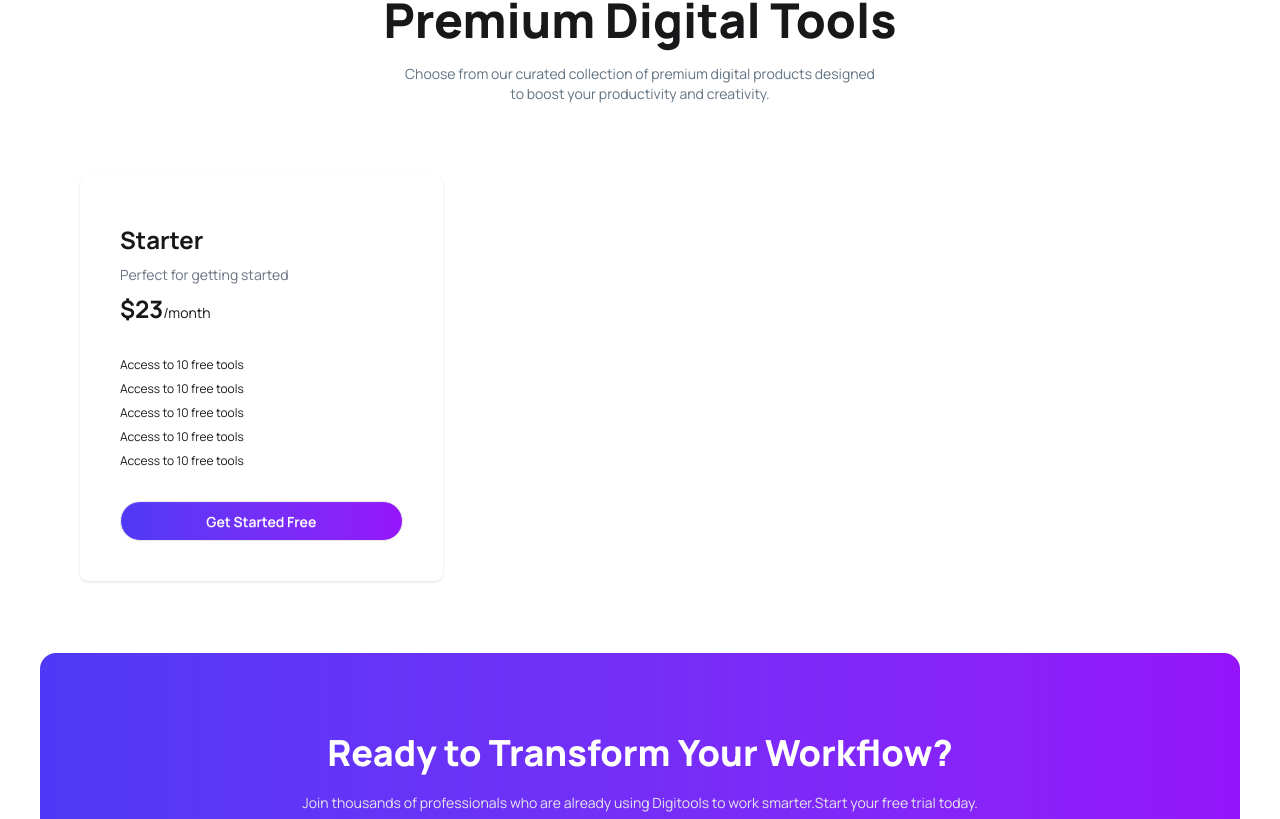
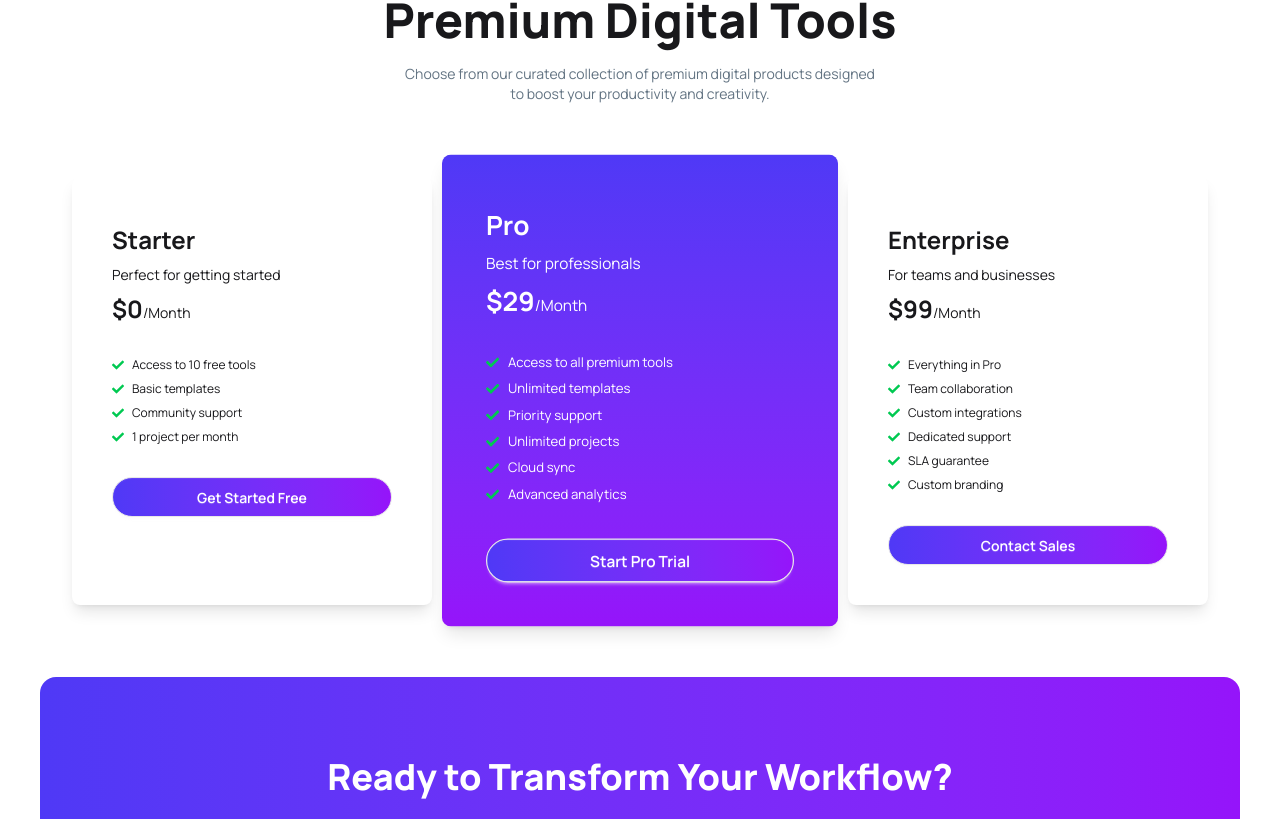
Before and after one commit to rokan45/digital-tools-react-app, a React (Vite) app: page / in a window 1280 px wide. Shown: the part 2553-3372 px from the top of the page. Built offline with nearby package versions, Linux system fonts and the light colour scheme.

Commit message:
data fetch and display for pricing data card componnent

```diff
--- /dev/null
+++ b/public/pricingData.json
@@ -0,0 +1,54 @@
+[
+  {
+    "id": 1,
+    "badge": null,
+    "plan": "Starter",
+    "description": "Perfect for getting started",
+    "price": 0,
+    "priceType": "Month",
+    "features": [
+      "Access to 10 free tools",
+      "Basic templates",
+      "Community support",
+      "1 project per month"
+    ],
+    "buttonText": "Get Started Free",
+    "highlighted": false
+  },
+  {
+    "id": 2,
+    "badge": "Most Popular",
+    "plan": "Pro",
+    "description": "Best for professionals",
+    "price": 29,
+    "priceType": "Month",
+    "features": [
+      "Access to all premium tools",
+      "Unlimited templates",
+      "Priority support",
+      "Unlimited projects",
+      "Cloud sync",
+      "Advanced analytics"
+    ],
+    "buttonText": "Start Pro Trial",
+    "highlighted": true
+  },
+  {
+    "id": 3,
+    "badge": null,
+    "plan": "Enterprise",
+    "description": "For teams and businesses",
+    "price": 99,
+    "priceType": "Month",
+    "features": [
+      "Everything in Pro",
+      "Team collaboration",
+      "Custom integrations",
+      "Dedicated support",
+      "SLA guarantee",
+      "Custom branding"
+    ],
+    "buttonText": "Contact Sales",
+    "highlighted": false
+  }
+]
--- a/src/App.jsx
+++ b/src/App.jsx
@@ -13,15 +13,21 @@ import Freetrail from './component/footer/Freetrail'
 
 
 const fetchCardData=async() =>{
-
   const res=await fetch('/public/cardData.json')
   return res.json();
 }
 
+// Pricing Data
+const fetchPricingData=async()=>{
+  const res=await fetch('/public/pricingData.json')
+  return res.json();
+}
 
 function App() {
 
   const cardPromise=fetchCardData();
+
+  const pricingPromise=fetchPricingData();
 
   return (
     <>
@@ -39,7 +45,9 @@ function App() {
      {/* <Cart></Cart> */}
      {/* <Empty></Empty> */}
      <InstructionSection></InstructionSection>
-     <PricingSection></PricingSection>
+     <Suspense fallback={<span className="loading loading-bars loading-xl flex mx-auto justify-center items-center"></span>}>
+      <PricingSection pricingPromise={pricingPromise}></PricingSection>
+     </Suspense>
 
     </main>
 
--- a/src/component/pricing/PricingSection.jsx
+++ b/src/component/pricing/PricingSection.jsx
@@ -1,36 +1,54 @@
-import React from 'react';
+import React, { use } from 'react';
+import { FaCheck } from 'react-icons/fa';
 
-const PricingSection = () => {
+const PricingSection = ({ pricingPromise }) => {
+    // console.log(pricingPromise)
+    const PricingData = use(pricingPromise)
+
     return (
         <div className='mx-auto mt-10 px-5'>
+            <div>
                 <div className='text-center'>
                     <h1 className='text-5xl font-extrabold'>Premium Digital Tools</h1>
                     <p className='text-sm text-[#627382] text-wrap mt-5'>Choose from our curated collection of premium digital products designed <br /> to boost your productivity and creativity.</p>
                 </div>
+            </div>
+            <div className='mx-auto py-8 px-13 mt-10 grid grid-cols-3 gap-7'>
+                {
+                    PricingData.map((priceData, index) => {
+                        const { badge, plan, description, price, priceType, features, buttonText, highlighted } = priceData
 
-            <div className='mx-auto py-8 px-15 mt-10 grid grid-cols-3 gap-4'>
-               <div className='card bg-base-100 shadow-sm p-4'>
+                        return (
+                            <div key={index} className={`card bg-base-100 shadow-lg p-4 ${highlighted===true?"bg-linear-to-b from-[#4F39F6] to-[#9514FA] text-white scale-110":"bg-base-100"}`}>
                                 <div className="card-body">
                                     <div className="mt-2">
-                        <h2 className="text-2xl font-bold">Starter</h2>
-                        <p className="text-gray-500 mt-2">Perfect for getting started</p>
-                        <h2 className="mt-2"> <span className="text-2xl font-bold">$23</span>/month</h2>
+                                        <h2 className="text-2xl font-bold">{plan}</h2>
+                                        <p className=" mt-2">{description}</p>
+                                        <h2 className="mt-2"> <span className="text-2xl font-bold">${price}</span>/{priceType}</h2>
                                     </div>
 
                                     <ul className="mt-6 flex flex-col gap-2 text-xs">
-                       <li>Access to 10 free tools</li>
-                       <li>Access to 10 free tools</li>
-                       <li>Access to 10 free tools</li>
-                       <li>Access to 10 free tools</li>
-                       <li>Access to 10 free tools</li>
+                                        {features.map((feature, index) => (
+                                            <li key={index} className="flex items-center gap-2">
+                                                <span className="text-purple-600"><FaCheck className="text-green-500"/></span>
+                                                {feature}
+                                            </li>
+                                        ))}
                                     </ul>
                                     <div className="mt-6">
-                        <button className="btn w-full rounded-4xl bg-linear-to-r from-[#4F39F6] to-[#9514FA] text-white ">Get Started Free</button>
+                                        <button className="btn w-full rounded-4xl bg-linear-to-r from-[#4F39F6] to-[#9514FA] text-white ">{buttonText}</button>
                                     </div>
                                 </div>
                             </div>
+                        )
+
+                    }
+
+                    )
+                }
 
             </div>
+
         </div>
     );
 };
--- a/src/component/tools/ProductCard.jsx
+++ b/src/component/tools/ProductCard.jsx
@@ -2,7 +2,7 @@ import { FaCheck } from "react-icons/fa";
 
 const ProductCard = ({ toolData }) => {
     // console.log(cardPromise)
-    console.log(toolData);
+    // console.log(toolData);
     const { badge, badgeColor, icon, title, description, price, priceType, features } = toolData
 
     return (
```
Lines whose indentation alone changed are shown as unchanged.
